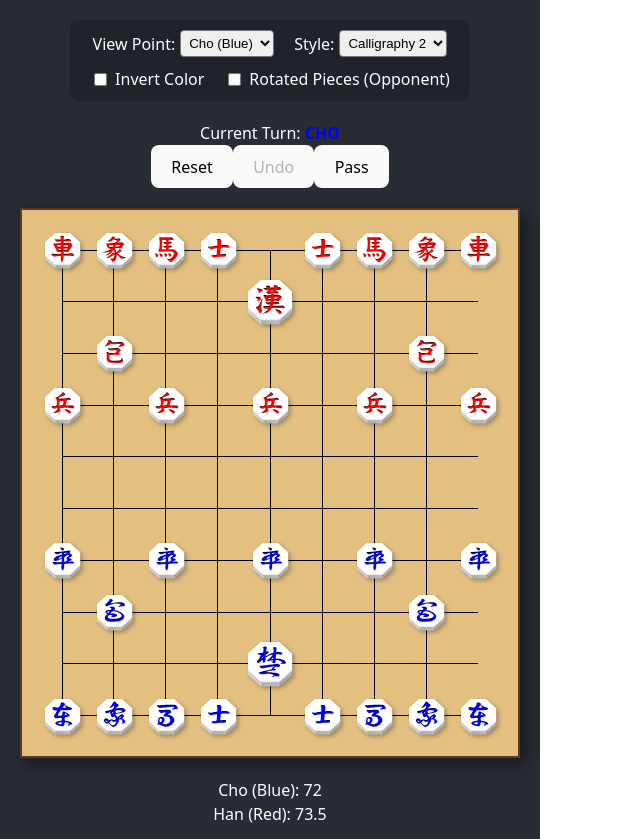
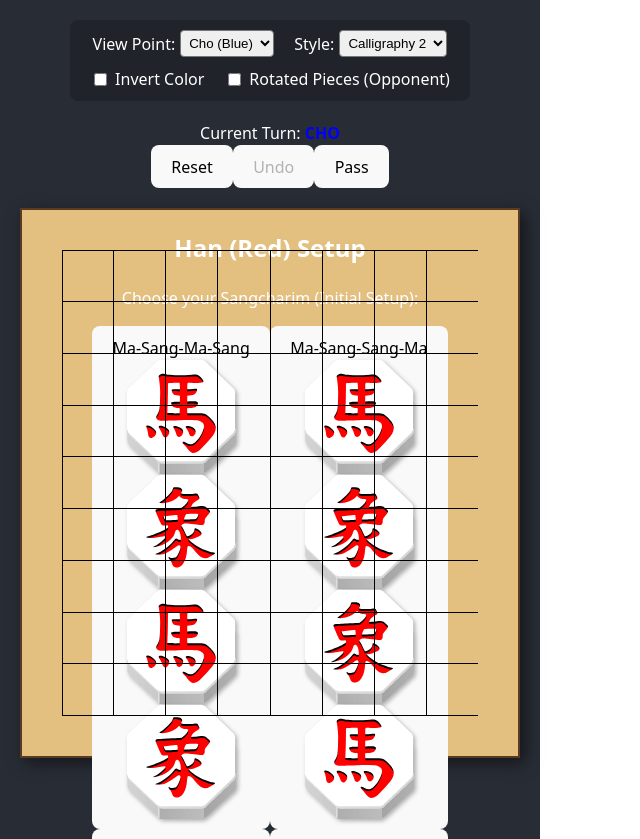
Before and after one commit to yeseoLee/janggi, a React app in the folder frontend/: page / in a window 1280 px wide. Shown: the top 839 px of the page, without its empty margins (0-640 px from the left). Built offline with nearby package versions, Linux system fonts and the light colour scheme; the HTML template or start-up script is replaced by a standard one.

Commit message:
fix: Restore 2x2 setup layout, reduce image size, fix selection click

```diff
--- a/frontend/src/components/Board.jsx
+++ b/frontend/src/components/Board.jsx
@@ -1,6 +1,6 @@
 import { useState, useEffect } from 'react';
 import Piece from './Piece';
-import { INITIAL_BOARD, TEAM, PIECE_TYPE } from '../game/constants';
+import { TEAM, PIECE_TYPE, SETUP_TYPES, generateBoard } from '../game/constants';
 import { getValidMoves, getSafeMoves, isCheck, isCheckmate, calculateScore } from '../game/rules';
 import './Board.css';
 
@@ -8,7 +8,12 @@ const Board = ({ viewTeam, invertColor, useRotatedPieces, styleVariant }) => {
   const files = 9;
   const ranks = 10;
 
-  const [board, setBoard] = useState(INITIAL_BOARD);
+  // Game States
+  const [gameState, setGameState] = useState('SETUP_HAN'); // SETUP_HAN -> SETUP_CHO -> PLAYING
+  const [hanSetup, setHanSetup] = useState(null);
+  const [choSetup, setChoSetup] = useState(null);
+
+  const [board, setBoard] = useState(Array(10).fill(Array(9).fill(null))); // Start empty
   const [turn, setTurn] = useState(TEAM.CHO); // Cho usually moves first
   const [selectedPos, setSelectedPos] = useState(null);
   const [validMoves, setValidMoves] = useState([]);
@@ -19,25 +24,45 @@ const Board = ({ viewTeam, invertColor, useRotatedPieces, styleVariant }) => {
   const [checkAlert, setCheckAlert] = useState(null); // 'CHO' or 'HAN' is in check
   const [scores, setScores] = useState({ cho: 72, han: 73.5 }); // Initial approximate scores
 
-  // Check for "Janggun" (Check) on mount/update (mainly for initial invalid states or after Undo)
+  // Start game when both setups are ready
+  const startGame = (hSetup, cSetup) => {
+      const initialBoard = generateBoard(cSetup, hSetup);
+      setBoard(initialBoard);
+      setGameState('PLAYING');
+      setTurn(TEAM.CHO);
+      setScores(calculateScore(initialBoard)); // Recalculate
+  };
+
+  const handleSetupSelect = (type) => {
+      if (gameState === 'SETUP_HAN') {
+          setHanSetup(type);
+          setGameState('SETUP_CHO');
+      } else if (gameState === 'SETUP_CHO') {
+          setChoSetup(type);
+          startGame(hanSetup, type);
+      }
+  };
+
+  // Check for "Janggun" (Check) on mount/update
   useEffect(() => {
+    if (gameState !== 'PLAYING') return;
+
     // Update Score
     setScores(calculateScore(board));
 
     if (isCheck(board, turn)) {
         setCheckAlert(turn);
-        // Checkmate check happens after move usually, but good to have here too
         if (isCheckmate(board, turn)) {
             setWinner(turn === TEAM.CHO ? TEAM.HAN : TEAM.CHO);
         }
     } else {
         setCheckAlert(null);
     }
-  }, [board, turn]);
+  }, [board, turn, gameState]);
 
   // Handle cell click (logic for selection and movement)
   const handleCellClick = (r, c) => {
-    if (winner) return;
+    if (gameState !== 'PLAYING' || winner) return;
 
     // If we have a selected piece, check if the clicked cell is a valid move
     if (selectedPos) {
@@ -81,20 +106,15 @@ const Board = ({ viewTeam, invertColor, useRotatedPieces, styleVariant }) => {
     setSelectedPos(null);
     setValidMoves([]);
 
-    // Check/Checkmate detection
-    if (isCheck(newBoard, nextTurn)) {
-        setCheckAlert(nextTurn);
-        if (isCheckmate(newBoard, nextTurn)) {
-            setWinner(turn); // Current mover wins
-        }
-    } else {
-        setCheckAlert(null);
-    }
+    // Check detection moved to useEffect to ensure it runs on board update
   };
 
   // Game Controls
   const handleReset = () => {
-      setBoard(INITIAL_BOARD);
+      setGameState('SETUP_HAN');
+      setHanSetup(null);
+      setChoSetup(null);
+      setBoard(Array(10).fill(Array(9).fill(null)));
       setTurn(TEAM.CHO);
       setHistory([]);
       setWinner(null);
@@ -110,16 +130,12 @@ const Board = ({ viewTeam, invertColor, useRotatedPieces, styleVariant }) => {
       setTurn(lastState.turn);
       setHistory(history.slice(0, -1));
       setWinner(null);
-      // Check logic will run via useEffect
       setSelectedPos(null);
       setValidMoves([]);
   };
 
   const handlePass = () => {
       if (winner) return;
-      // Cannot pass if in Check? Rules say you can pass IF you can't move?
-      // Usually if in Check, you MUST block. If you can't, you lose.
-      // So you shouldn't pass if in Check.
       if (checkAlert === turn) {
           alert("Janggun! You cannot pass while in check.");
           return;
@@ -157,8 +173,44 @@ const Board = ({ viewTeam, invertColor, useRotatedPieces, styleVariant }) => {
               </div>
           )}
 
+          {/* Setup Overlay */}
+          {(gameState === 'SETUP_HAN' || gameState === 'SETUP_CHO') && (
+               <div className="overlay setup-overlay">
+                   <h2>{gameState === 'SETUP_HAN' ? "Han (Red)" : "Cho (Blue)"} Setup</h2>
+                   <p>Choose your Sangcharim (Initial Setup):</p>
+                   <div className="setup-options">
+                       {Object.entries(SETUP_TYPES).map(([key, label]) => {
+                           const setupTeam = gameState === 'SETUP_HAN' ? TEAM.HAN : TEAM.CHO;
+                           const pieces = [];
+                           for (const char of key) {
+                               if (char === 'M') pieces.push(PIECE_TYPE.HORSE);
+                               else if (char === 'S') pieces.push(PIECE_TYPE.ELEPHANT);
+                           }
+
+                           return (
+                               <button key={key} onClick={() => handleSetupSelect(label)} className="setup-btn">
+                                   <div className="setup-label">{label}</div>
+                                   <div className="setup-preview">
+                                       {pieces.map((pType, idx) => (
+                                           <div key={idx} className="setup-piece">
+                                               <Piece
+                                                   team={setupTeam}
+                                                   type={pType}
+                                                   styleVariant={styleVariant}
+                                                   inverted={invertColor}
+                                               />
+                                           </div>
+                                       ))}
+                                   </div>
+                               </button>
+                           );
+                       })}
+                   </div>
+               </div>
+          )}
+
           {/* Check Notification */}
-          {checkAlert && !winner && (
+          {checkAlert && !winner && (gameState === 'PLAYING') && (
               <div className="check-alert">
                   JANGGUN! ({checkAlert.toUpperCase()})
               </div>
--- a/frontend/src/game/constants.js
+++ b/frontend/src/game/constants.js
@@ -28,85 +28,117 @@ export const FILE_PIECE_TYPE = {
 };
 
 // 10 rows (0-9), 9 cols (0-8)
-export const INITIAL_BOARD = [
-  // Row 0 (Han back rank)
-  [
-    { team: TEAM.HAN, type: PIECE_TYPE.CHARIOT },
-    { team: TEAM.HAN, type: PIECE_TYPE.ELEPHANT }, // Default: Sang
-    { team: TEAM.HAN, type: PIECE_TYPE.HORSE },    // Default: Ma
-    { team: TEAM.HAN, type: PIECE_TYPE.GUARD },
-    null, // General starts in center of palace (Row 1, Col 4)
-    { team: TEAM.HAN, type: PIECE_TYPE.GUARD },
-    { team: TEAM.HAN, type: PIECE_TYPE.HORSE },    // Default: Ma
-    { team: TEAM.HAN, type: PIECE_TYPE.ELEPHANT }, // Default: Sang
-    { team: TEAM.HAN, type: PIECE_TYPE.CHARIOT },
-  ],
-  // Row 1
-  [
-    null, null, null, null,
-    { team: TEAM.HAN, type: PIECE_TYPE.GENERAL },
-    null, null, null, null,
-  ],
-  // Row 2 (Cannons)
-  [
-    null,
-    { team: TEAM.HAN, type: PIECE_TYPE.CANNON },
-    null, null, null, null, null,
-    { team: TEAM.HAN, type: PIECE_TYPE.CANNON },
-    null,
-  ],
-  // Row 3 (Soldiers)
-  [
-    { team: TEAM.HAN, type: PIECE_TYPE.SOLDIER },
-    null,
-    { team: TEAM.HAN, type: PIECE_TYPE.SOLDIER },
-    null,
-    { team: TEAM.HAN, type: PIECE_TYPE.SOLDIER },
-    null,
-    { team: TEAM.HAN, type: PIECE_TYPE.SOLDIER },
-    null,
-    { team: TEAM.HAN, type: PIECE_TYPE.SOLDIER },
-  ],
-  // Row 4 (Empty)
-  Array(9).fill(null),
-  // Row 5 (Empty)
-  Array(9).fill(null),
-  // Row 6 (Cho Soldiers)
-  [
-    { team: TEAM.CHO, type: PIECE_TYPE.SOLDIER },
-    null,
-    { team: TEAM.CHO, type: PIECE_TYPE.SOLDIER },
-    null,
-    { team: TEAM.CHO, type: PIECE_TYPE.SOLDIER },
-    null,
-    { team: TEAM.CHO, type: PIECE_TYPE.SOLDIER },
-    null,
-    { team: TEAM.CHO, type: PIECE_TYPE.SOLDIER },
-  ],
-  // Row 7 (Cho Cannons)
-  [
-    null,
-    { team: TEAM.CHO, type: PIECE_TYPE.CANNON },
-    null, null, null, null, null,
-    { team: TEAM.CHO, type: PIECE_TYPE.CANNON },
-    null,
-  ],
-  // Row 8
-  [
-    null, null, null, null,
-    { team: TEAM.CHO, type: PIECE_TYPE.GENERAL },
-    null, null, null, null,
-  ],
-  // Row 9 (Cho back rank)
-  [
-    { team: TEAM.CHO, type: PIECE_TYPE.CHARIOT },
-    { team: TEAM.CHO, type: PIECE_TYPE.ELEPHANT },
-    { team: TEAM.CHO, type: PIECE_TYPE.HORSE },
-    { team: TEAM.CHO, type: PIECE_TYPE.GUARD },
-    null,
-    { team: TEAM.CHO, type: PIECE_TYPE.GUARD },
-    { team: TEAM.CHO, type: PIECE_TYPE.HORSE },
-    { team: TEAM.CHO, type: PIECE_TYPE.ELEPHANT },
-    { team: TEAM.CHO, type: PIECE_TYPE.CHARIOT },
-  ],
-];
+// Setup Types based on Ma/Sang position in the 4 slots (Inner-Left, Outer-Left, Inner-Right, Outer-Right)
+// The indices for the relevant row (0 for Han, 9 for Cho) are:
+// Left Outer: 1, Left Inner: 2, Right Inner: 6, Right Outer: 7
+// Note: Standard naming usually refers to "Inside" and "Outside".
+// Ma-Sang-Ma-Sang (Left to Right): Ma(1), Sang(2), Ma(6), Sang(7) -- (Outer, Inner, Inner, Outer)?
+// Actually, usually described as "Left side Ma/Sang, Right side Ma/Sang".
+// Let's use specific indices for clarity.
+// Slots: 1(L-Out), 2(L-In), 6(R-In), 7(R-Out).
+export const SETUP_TYPES = {
+  MSMS: 'Ma-Sang-Ma-Sang', // 1:Ma, 2:Sang, 6:Ma, 7:Sang
+  MSSM: 'Ma-Sang-Sang-Ma', // 1:Ma, 2:Sang, 6:Sang, 7:Ma
+  SMMS: 'Sang-Ma-Ma-Sang', // 1:Sang, 2:Ma, 6:Ma, 7:Sang
+  SMSM: 'Sang-Ma-Sang-Ma', // 1:Sang, 2:Ma, 6:Sang, 7:Ma
+};
+
+// Helper to get row configuration based on setup type and team
+// Han is Row 0, Cho is Row 9.
+const getSetupRow = (team, setupType) => {
+  const row = Array(9).fill(null);
+
+  // Fixed pieces
+  row[0] = { team, type: PIECE_TYPE.CHARIOT };
+  row[8] = { team, type: PIECE_TYPE.CHARIOT };
+  row[3] = { team, type: PIECE_TYPE.GUARD };
+  row[5] = { team, type: PIECE_TYPE.GUARD };
+  if (team === TEAM.HAN) {
+      // Han General is at (1,4), so row 0, col 4 is empty?
+      // No, in my INITIAL_BOARD, Han General was at (1,4).
+      // Row 0 has 4 empty slot for General? No.
+      // Row 0 is the back rank.
+      // Wait, standard Janggi board:
+      // Row 0: Cha, X, X, Sa, Empty, Sa, X, X, Cha.
+      // Row 1: General at 4.
+      // Row 9: Cha, X, X, Sa, Empty, Sa, X, X, Cha.
+      // Row 8: General at 4.
+      row[4] = null;
+  } else {
+      row[4] = null;
+  }
+
+  // Variable pieces (Ma, Sang) at indices 1, 2, 6, 7
+  let p1, p2, p6, p7;
+  const Ma = { team, type: PIECE_TYPE.HORSE };
+  const Sang = { team, type: PIECE_TYPE.ELEPHANT };
+
+  switch (setupType) {
+    case SETUP_TYPES.MSMS: // M S M S
+      p1 = Ma; p2 = Sang; p6 = Ma; p7 = Sang;
+      break;
+    case SETUP_TYPES.MSSM: // M S S M
+      p1 = Ma; p2 = Sang; p6 = Sang; p7 = Ma;
+      break;
+    case SETUP_TYPES.SMMS: // S M M S
+      p1 = Sang; p2 = Ma; p6 = Ma; p7 = Sang;
+      break;
+    case SETUP_TYPES.SMSM: // S M S M
+      p1 = Sang; p2 = Ma; p6 = Sang; p7 = Ma;
+      break;
+    default: // Default to MSMS if undefined
+      p1 = Ma; p2 = Sang; p6 = Ma; p7 = Sang;
+      break;
+  }
+
+  row[1] = p1;
+  row[2] = p2;
+  row[6] = p6;
+  row[7] = p7;
+
+  return row;
+};
+
+
+export const generateBoard = (choSetup, hanSetup) => {
+  const board = Array(10).fill(null).map(() => Array(9).fill(null));
+
+  // --- HAN (Top, Red) ---
+  // Row 0: Back rank (Variable)
+  board[0] = getSetupRow(TEAM.HAN, hanSetup);
+
+  // Row 1: General
+  board[1][4] = { team: TEAM.HAN, type: PIECE_TYPE.GENERAL };
+
+  // Row 2: Cannons
+  board[2][1] = { team: TEAM.HAN, type: PIECE_TYPE.CANNON };
+  board[2][7] = { team: TEAM.HAN, type: PIECE_TYPE.CANNON };
+
+  // Row 3: Soldiers
+  board[3][0] = { team: TEAM.HAN, type: PIECE_TYPE.SOLDIER };
+  board[3][2] = { team: TEAM.HAN, type: PIECE_TYPE.SOLDIER };
+  board[3][4] = { team: TEAM.HAN, type: PIECE_TYPE.SOLDIER };
+  board[3][6] = { team: TEAM.HAN, type: PIECE_TYPE.SOLDIER };
+  board[3][8] = { team: TEAM.HAN, type: PIECE_TYPE.SOLDIER };
+
+
+  // --- CHO (Bottom, Blue) ---
+  // Row 6: Soldiers
+  board[6][0] = { team: TEAM.CHO, type: PIECE_TYPE.SOLDIER };
+  board[6][2] = { team: TEAM.CHO, type: PIECE_TYPE.SOLDIER };
+  board[6][4] = { team: TEAM.CHO, type: PIECE_TYPE.SOLDIER };
+  board[6][6] = { team: TEAM.CHO, type: PIECE_TYPE.SOLDIER };
+  board[6][8] = { team: TEAM.CHO, type: PIECE_TYPE.SOLDIER };
+
+  // Row 7: Cannons
+  board[7][1] = { team: TEAM.CHO, type: PIECE_TYPE.CANNON };
+  board[7][7] = { team: TEAM.CHO, type: PIECE_TYPE.CANNON };
+
+  // Row 8: General
+  board[8][4] = { team: TEAM.CHO, type: PIECE_TYPE.GENERAL };
+
+  // Row 9: Back rank (Variable)
+  board[9] = getSetupRow(TEAM.CHO, choSetup);
+
+  return board;
+};
```
